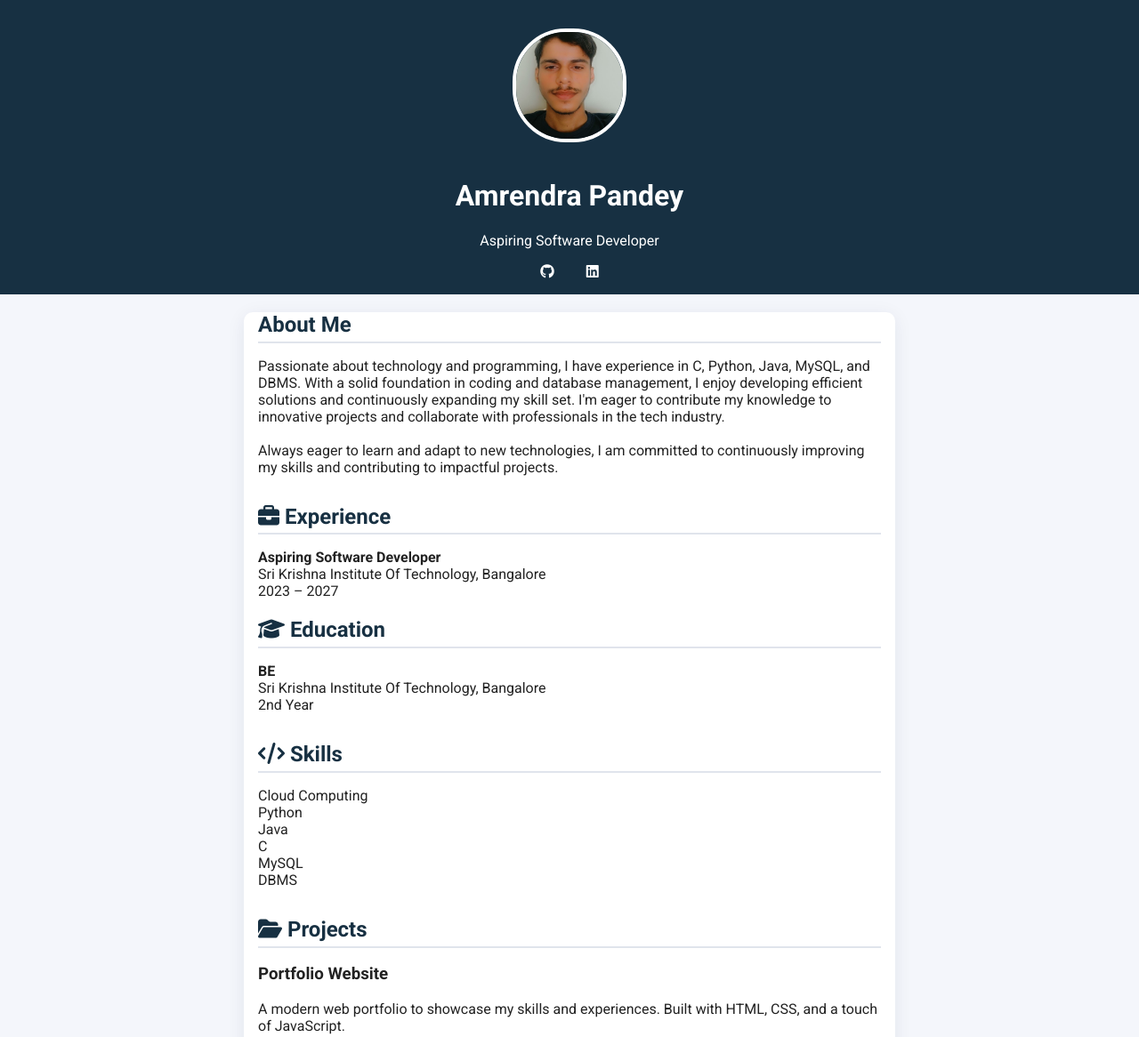
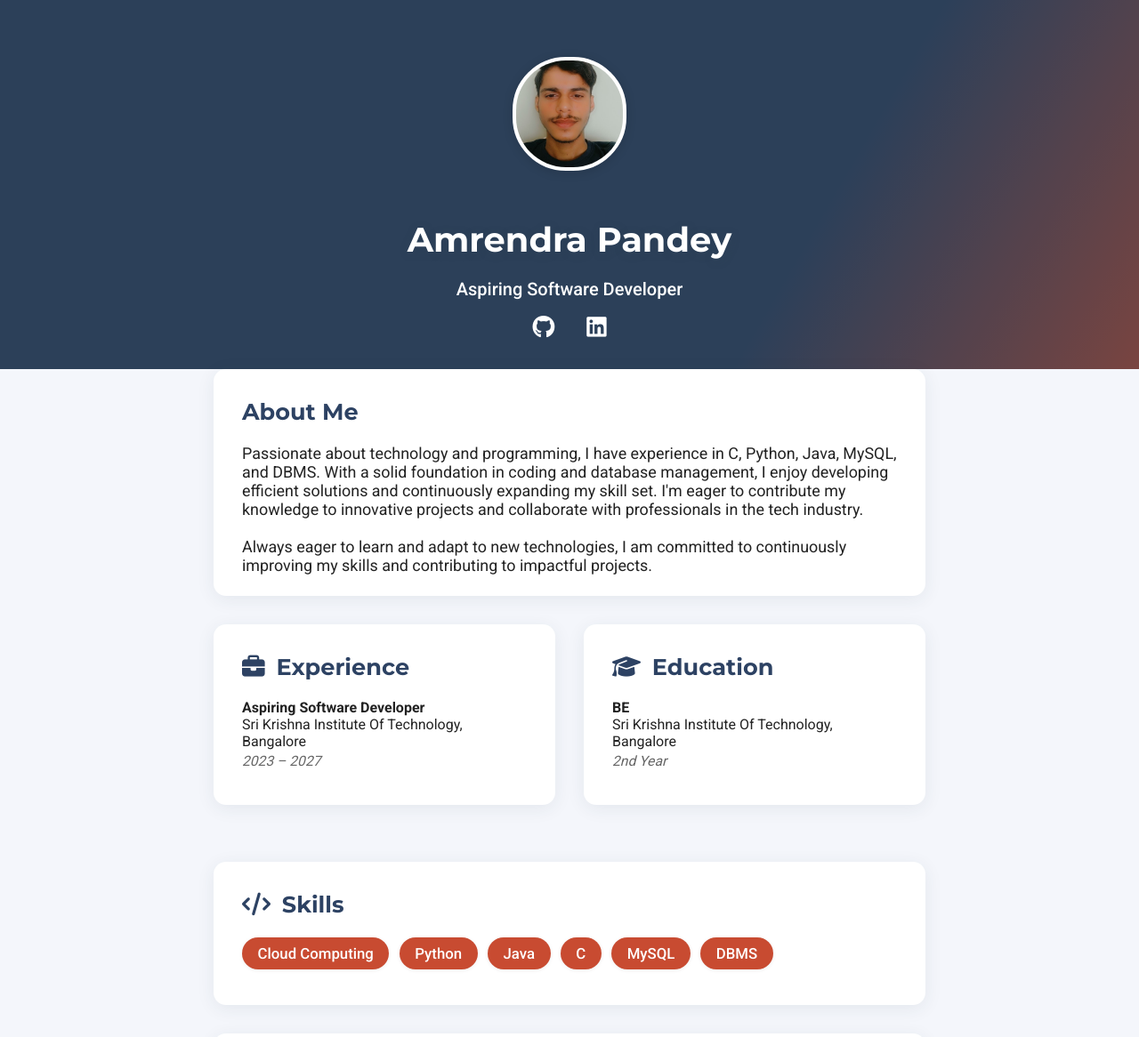
Before and after one commit to amrendra222/amrendra222.github.io, a plain HTML site: page index.html in a window 1280 px wide. Shown: the top 1166 px of the page at 89% size. Drawn offline with Linux system fonts and the light colour scheme.

Commit message:
Update style.css

```diff
--- a/style.css
+++ b/style.css
@@ -1,103 +1,213 @@
-body {
-  font-family: 'Roboto', sans-serif;
-  margin: 0;
-  background: #f4f6fb;
-  color: #222;
+:root {
+  --primary: #2d4263;
+  --secondary: #c84b31;
+  --light: #f4f6fb;
+  --text: #222;
+  --card-bg: #fff;
+  --shadow: 0 4px 20px rgba(44, 62, 80, 0.08);
 }
 
-header {
-  background: #173042;
-  color: #fff;
-  padding: 2rem 0 1rem 0;
-  text-align: center;
+html, body {
+  margin: 0;
+  padding: 0;
+  background: var(--light);
+  color: var(--text);
+  font-family: 'Roboto', sans-serif;
 }
 
+.hero {
+  position: relative;
+  background: linear-gradient(120deg, var(--primary) 70%, var(--secondary) 100%);
+  color: #fff;
+  padding: 4rem 0 2rem 0;
+  text-align: center;
+  overflow: hidden;
+}
+.hero .overlay {
+  position: absolute;
+  top: 0; left: 0; right: 0; bottom: 0;
+  background: rgba(44, 62, 80, 0.5);
+  z-index: 1;
+}
+.hero-content {
+  position: relative;
+  z-index: 2;
+}
 .profile-img {
   width: 120px;
   height: 120px;
   border-radius: 60px;
   object-fit: cover;
   border: 4px solid #fff;
-  margin-bottom: 1rem;
+  margin-bottom: 1.5rem;
+  box-shadow: 0 2px 12px rgba(0,0,0,0.15);
+  background: #fff;
 }
 
-.title {
-  font-size: 1.2rem;
-  margin-bottom: 1rem;
-  font-weight: 400;
+h1 {
+  font-family: 'Montserrat', sans-serif;
+  font-weight: 700;
+  font-size: 2.4rem;
+  margin-bottom: 0.5rem;
+  text-shadow: 1px 2px 12px rgba(44,62,80,0.18);
 }
 
+.subtitle {
+  font-size: 1.25rem;
+  font-family: 'Roboto', sans-serif;
+  margin-bottom: 1rem;
+  font-weight: 500;
+}
+
+.social-links {
+  margin-top: 1rem;
+}
 .social-links a {
   color: #fff;
   margin: 0 1rem;
-  text-decoration: none;
-  font-weight: bold;
-  transition: color 0.2s;
+  font-size: 1.6rem;
+  transition: color 0.2s, transform 0.2s;
 }
-
 .social-links a:hover {
-  color: #77b3d7;
+  color: var(--secondary);
+  transform: scale(1.1);
 }
 
 .container {
-  max-width: 700px;
+  max-width: 800px;
   margin: 0 auto;
   padding: 0 1rem;
 }
 
 main {
-  background: #fff;
-  border-radius: 10px;
-  margin-top: -2rem;
-  box-shadow: 0 4px 20px rgba(20,40,80,0.08);
-  padding: 2rem;
+  margin-top: -3rem;
+  position: relative;
+  z-index: 3;
 }
 
-section {
+.card {
+  background: var(--card-bg);
+  border-radius: 14px;
+  box-shadow: var(--shadow);
+  padding: 2rem 2rem 1.5rem 2rem;
   margin-bottom: 2rem;
+  transition: transform 0.14s;
+}
+.card:hover {
+  transform: translateY(-5px) scale(1.01);
+  box-shadow: 0 6px 30px rgba(44,62,80,0.14);
+}
+
+.about p {
+  font-size: 1.12em;
+  margin: 0;
+}
+
+.grid-2 {
+  display: flex;
+  gap: 2rem;
+  flex-wrap: wrap;
+  margin-bottom: 2rem;
+}
+.exp, .edu {
+  flex: 1 1 250px;
+}
+
+.skills ul {
+  list-style: none;
+  padding: 0;
+  margin: 0;
+  margin-top: 1rem;
+  display: flex;
+  flex-wrap: wrap;
+  gap: 0.7rem;
+}
+.skills li {
+  background: var(--secondary);
+  color: #fff;
+  border-radius: 18px;
+  padding: 0.5rem 1.1rem;
+  font-size: 1.05rem;
+  font-weight: 500;
+  box-shadow: 0 1px 4px rgba(44,62,80,0.08);
+  transition: background 0.2s;
+}
+.skills li:hover {
+  background: var(--primary);
+}
+
+.projects .project-list {
+  display: flex;
+  flex-wrap: wrap;
+  gap: 1.5rem;
+  margin-top: 1rem;
+}
+.projects .project-item {
+  background: #f7f7fa;
+  border-radius: 10px;
+  padding: 1.2rem;
+  flex: 1 1 260px;
+  min-width: 220px;
+  box-shadow: 0 2px 10px rgba(44,62,80,0.05);
+  transition: box-shadow 0.2s;
+}
+.projects .project-item:hover {
+  box-shadow: 0 8px 28px rgba(200,75,49,0.11);
 }
 
 h2 {
-  border-bottom: 2px solid #e0e4ec;
-  padding-bottom: 0.3rem;
-  margin-bottom: 1rem;
-  color: #173042;
+  color: var(--primary);
+  margin-top: 0;
+  font-family: 'Montserrat', sans-serif;
+  font-size: 1.6rem;
+  display: flex;
+  align-items: center;
+  gap: 0.5em;
 }
 
 ul {
   list-style: none;
   padding: 0;
 }
+li {
+  margin-bottom: 1em;
+}
 
-ul.skills li {
-  display: inline-block;
-  background: #e0e4ec;
-  color: #173042;
-  border-radius: 3px;
-  padding: 0.3rem 0.8rem;
-  margin: 0.2rem 0.3rem;
-  font-size: 0.95em;
+.date {
+  font-size: 0.98em;
+  color: #666;
+  font-style: italic;
+  margin-top: .2em;
+  display: block;
 }
 
 footer {
   text-align: center;
-  padding: 1rem 0;
+  padding: 1.2rem 0;
   color: #666;
-  font-size: 0.95em;
-  margin-top: 2rem;
+  font-size: 1em;
+  background: #eaeff7;
+  border-top: 1px solid #e0e4ec;
+  margin-top: 3rem;
+  border-radius: 0 0 14px 14px;
 }
 
-/* Responsive */
-@media (max-width: 600px) {
+@media (max-width: 700px) {
   .container {
-    padding: 0 0.5rem;
+    padding: 0 0.6rem;
   }
-  main {
+  .main {
     padding: 1rem;
   }
-  .profile-img {
-    width: 90px;
-    height: 90px;
-    border-radius: 45px;
+  .grid-2 {
+    flex-direction: column;
+    gap: 1rem;
+  }
+  .card {
+    padding: 1.2rem 1rem 1rem 1rem;
+  }
+  .projects .project-list {
+    flex-direction: column;
+    gap: 1rem;
   }
 }
```
